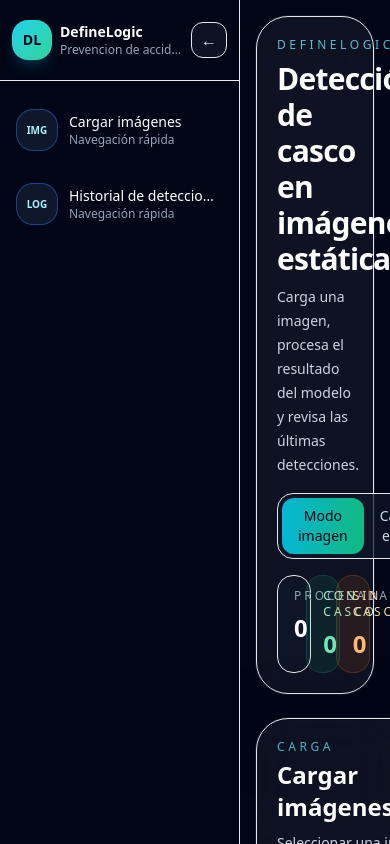
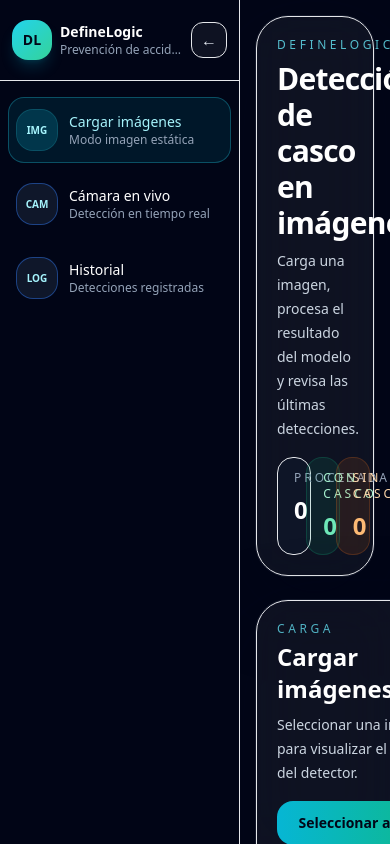
Before and after one commit to FabricioFernandezz/define_logic, a React (Vite) app in the folder front/: page / in a window 390 px wide. Built offline with nearby package versions, Linux system fonts and the light colour scheme; no server answers.

Commit message:
feat: agregar navegación y subtítulos a las vistas de detección, mejorar el componente de revisión

```diff
--- a/front/src/App.jsx
+++ b/front/src/App.jsx
@@ -75,15 +75,27 @@ const buildCameraHistoryEntry = (frameData) => {
   };
 };
 
+const VIEW_TITLES = {
+  image: "Detección de casco en imágenes",
+  live: "Detección en tiempo real",
+  history: "Historial de detecciones",
+};
+
+const VIEW_SUBTITLES = {
+  image: "Carga una imagen, procesa el resultado del modelo y revisa las últimas detecciones.",
+  live: "Activa la cámara para detectar automáticamente personas sin casco cada segundo.",
+  history: "Revisa todas las detecciones registradas. Haz click en una para ver el detalle.",
+};
+
 export default function App() {
   const [sidebarCollapsed, setSidebarCollapsed] = useState(false);
-  const [mode, setMode] = useState("image");
+  const [activeView, setActiveView] = useState("image");
+  const [currentIndex, setCurrentIndex] = useState(0);
   const [selectedImage, setSelectedImage] = useState(null);
   const [detections, setDetections] = useState([]);
   const [isProcessing, setIsProcessing] = useState(false);
   const [processError, setProcessError] = useState("");
   const [history, setHistory] = useState([]);
-  const [reviewEntry, setReviewEntry] = useState(null);
   const [savedDetections, setSavedDetections] = useState([]);
 
   const stats = useMemo(() => {
@@ -96,25 +108,22 @@ export default function App() {
       (sum, item) => sum + item.detections.filter((d) => !d.helmetDetected).length,
       0,
     );
-
     return { total, helmet, noHelmet };
   }, [history]);
 
+  const handleNavigate = (view) => {
+    setActiveView(view);
+  };
+
   const handleSelectImage = async (file) => {
-    if (!file) {
-      return;
-    }
-
+    if (!file) return;
     const previewUrl = URL.createObjectURL(file);
     const naturalSize = await new Promise((resolve, reject) => {
       const image = new Image();
-      image.onload = () => {
-        resolve({ width: image.naturalWidth, height: image.naturalHeight });
-      };
+      image.onload = () => resolve({ width: image.naturalWidth, height: image.naturalHeight });
       image.onerror = reject;
       image.src = previewUrl;
     });
-
     setSelectedImage({
       id: createId(),
       file,
@@ -130,16 +139,12 @@ export default function App() {
   };
 
   const handleProcessImage = async () => {
-    if (!selectedImage?.file || isProcessing) {
-      return;
-    }
-
+    if (!selectedImage?.file || isProcessing) return;
     setIsProcessing(true);
     setProcessError("");
     try {
       const result = await analyzeImage(selectedImage.file, selectedImage);
       const nextEntry = buildHistoryEntry(selectedImage, result);
-
       setDetections(result.detections);
       setSelectedImage((current) => ({
         ...current,
@@ -150,7 +155,7 @@ export default function App() {
         detections: result.detections,
         processedPreviewUrl: result.annotatedImage || current.previewUrl,
       }));
-      setHistory((current) => [nextEntry, ...current].slice(0, 8));
+      setHistory((current) => [nextEntry, ...current].slice(0, 20));
     } catch (error) {
       setProcessError(
         error instanceof Error ? error.message : "Error inesperado procesando la imagen",
@@ -158,24 +163,6 @@ export default function App() {
     } finally {
       setIsProcessing(false);
     }
-  };
-
-  const handleHistorySelect = (entry) => {
-    setReviewEntry(entry);
-  };
-
-  const handleReviewBack = () => {
-    setReviewEntry(null);
-  };
-
-  const handleReviewSave = (entry) => {
-    setSavedDetections((current) => [entry, ...current]);
-    setReviewEntry(null);
-  };
-
-  const handleReviewDelete = (id) => {
-    setHistory((current) => current.filter((item) => item.id !== id));
-    setReviewEntry(null);
   };
 
   const handleClearImage = () => {
@@ -186,78 +173,107 @@ export default function App() {
 
   const handleCameraDetection = (frameData) => {
     const entry = buildCameraHistoryEntry(frameData);
-    setHistory((current) => [entry, ...current].slice(0, 8));
+    setHistory((current) => [entry, ...current].slice(0, 20));
   };
 
-  const scrollToSection = (id) => {
-    const element = document.getElementById(id);
-    if (element) {
-      element.scrollIntoView({ behavior: "smooth", block: "start" });
-    }
+  const handleHistorySelect = (entry) => {
+    const index = history.findIndex((h) => h.id === entry.id);
+    setCurrentIndex(index >= 0 ? index : 0);
+    setActiveView("review");
   };
+
+  const handleReviewBack = () => {
+    setActiveView("history");
+  };
+
+  const handleReviewPrev = () => {
+    setCurrentIndex((i) => Math.max(0, i - 1));
+  };
+
+  const handleReviewNext = () => {
+    setCurrentIndex((i) => Math.min(history.length - 1, i + 1));
+  };
+
+  const handleReviewSave = (entry) => {
+    setSavedDetections((current) => [entry, ...current]);
+    setActiveView("history");
+  };
+
+  const handleReviewDelete = (id) => {
+    setHistory((current) => {
+      const next = current.filter((item) => item.id !== id);
+      if (currentIndex >= next.length && next.length > 0) {
+        setCurrentIndex(next.length - 1);
+      }
+      return next;
+    });
+    setActiveView("history");
+  };
+
+  const isReview = activeView === "review";
+  const isHistory = activeView === "history";
+  const isWorkView = activeView === "image" || activeView === "live";
 
   return (
     <div className="h-screen overflow-hidden bg-steel-950 text-steel-50">
       <div className="flex h-full">
         <Sidebar
           collapsed={sidebarCollapsed}
-          onToggle={() => setSidebarCollapsed((value) => !value)}
-          onNavigate={scrollToSection}
+          onToggle={() => setSidebarCollapsed((v) => !v)}
+          activeView={activeView}
+          onNavigate={handleNavigate}
         />
 
         <main className="flex-1 overflow-y-auto px-4 py-4 sm:px-6 lg:px-8">
           <div className="mx-auto flex max-w-7xl flex-col gap-6">
-            {reviewEntry ? (
+
+            {/* ── REVIEW VIEW ── */}
+            {isReview && history[currentIndex] && (
               <DetectionReview
-                entry={reviewEntry}
+                entry={history[currentIndex]}
+                currentIndex={currentIndex}
+                totalCount={history.length}
                 formatTimestamp={formatTimestamp}
+                onPrev={handleReviewPrev}
+                onNext={handleReviewNext}
                 onSave={handleReviewSave}
                 onDelete={handleReviewDelete}
                 onBack={handleReviewBack}
               />
-            ) : (
+            )}
+
+            {/* ── HISTORY VIEW ── */}
+            {isHistory && (
+              <div className="animate-fadeUp flex flex-col gap-6">
+                <header className="rounded-[2rem] border border-white/8 bg-white/5 p-5 shadow-glow backdrop-blur-xl">
+                  <p className="text-xs uppercase tracking-[0.3em] text-accent-300/80">DefineLogic</p>
+                  <h1 className="mt-2 text-3xl font-semibold tracking-tight text-white sm:text-4xl">
+                    {VIEW_TITLES.history}
+                  </h1>
+                  <p className="mt-2 text-sm leading-6 text-steel-300">{VIEW_SUBTITLES.history}</p>
+                </header>
+                <DetectionList
+                  items={history}
+                  onSelectItem={handleHistorySelect}
+                  formatTimestamp={formatTimestamp}
+                  fullWidth
+                />
+              </div>
+            )}
+
+            {/* ── IMAGE / LIVE VIEW ── */}
+            {isWorkView && (
               <>
                 <header className="rounded-[2rem] border border-white/8 bg-white/5 p-5 shadow-glow backdrop-blur-xl animate-fadeUp">
                   <div className="flex flex-col gap-4 lg:flex-row lg:items-center lg:justify-between">
                     <div>
-                      <p className="text-xs uppercase tracking-[0.3em] text-accent-300/80">
-                        DefineLogic
-                      </p>
+                      <p className="text-xs uppercase tracking-[0.3em] text-accent-300/80">DefineLogic</p>
                       <h1 className="mt-2 text-3xl font-semibold tracking-tight text-white sm:text-4xl">
-                        {mode === "image"
-                          ? "Detección de casco en imágenes estáticas"
-                          : "Detección de casco en tiempo real"}
+                        {VIEW_TITLES[activeView]}
                       </h1>
                       <p className="mt-2 max-w-3xl text-sm leading-6 text-steel-300">
-                        {mode === "image"
-                          ? "Carga una imagen, procesa el resultado del modelo y revisa las últimas detecciones."
-                          : "Activa la cámara para detectar automáticamente personas sin casco cada segundo."}
+                        {VIEW_SUBTITLES[activeView]}
                       </p>
-
-                      <div className="mt-4 inline-flex rounded-2xl border border-white/8 bg-steel-900/70 p-1">
-                        <button
-                          type="button"
-                          onClick={() => setMode("image")}
-                          className={`rounded-xl px-4 py-2 text-sm font-medium transition ${
-                            mode === "image"
-                              ? "bg-gradient-to-r from-accent-500 to-ok-500 text-steel-950"
-                              : "text-steel-300 hover:text-white"
-                          }`}
-                        >
-                          Modo imagen
-                        </button>
-                        <button
-                          type="button"
-                          onClick={() => setMode("camera")}
-                          className={`rounded-xl px-4 py-2 text-sm font-medium transition ${
-                            mode === "camera"
-                              ? "bg-gradient-to-r from-accent-500 to-ok-500 text-steel-950"
-                              : "text-steel-300 hover:text-white"
-                          }`}
-                        >
-                          Cámara en vivo
-                        </button>
-                      </div>
                     </div>
 
                     <div className="grid grid-cols-3 gap-3 text-center sm:min-w-[360px]">
@@ -279,7 +295,7 @@ export default function App() {
 
                 <div className="grid gap-6 xl:grid-cols-[minmax(0,1.65fr)_360px]">
                   <section className="flex flex-col gap-6">
-                    {mode === "image" ? (
+                    {activeView === "image" ? (
                       <>
                         <ImageUploader
                           image={selectedImage}
@@ -292,17 +308,16 @@ export default function App() {
                           isProcessing={isProcessing}
                           processError={processError}
                           onProcess={handleProcessImage}
-                          onNavigateHistory={() => scrollToSection("history-panel")}
+                          onNavigateHistory={() => handleNavigate("history")}
                         />
                       </>
                     ) : (
                       <LiveCamera onCameraDetection={handleCameraDetection} />
                     )}
-
                     <StatsPanel history={history} />
                   </section>
 
-                  <aside id="history-panel" className="xl:sticky xl:top-6 xl:h-[calc(100vh-3rem)]">
+                  <aside className="xl:sticky xl:top-6 xl:h-[calc(100vh-3rem)]">
                     <DetectionList
                       items={history}
                       onSelectItem={handleHistorySelect}
@@ -312,6 +327,7 @@ export default function App() {
                 </div>
               </>
             )}
+
           </div>
         </main>
       </div>
--- a/front/src/components/Sidebar.jsx
+++ b/front/src/components/Sidebar.jsx
@@ -1,9 +1,10 @@
 const menuItems = [
-  { id: "upload-section", label: "Cargar imágenes", hint: "IMG" },
-  { id: "history-panel", label: "Historial de detecciones", hint: "LOG" },
+  { id: "image", label: "Cargar imágenes", hint: "IMG", sub: "Modo imagen estática" },
+  { id: "live", label: "Cámara en vivo", hint: "CAM", sub: "Detección en tiempo real" },
+  { id: "history", label: "Historial", hint: "LOG", sub: "Detecciones registradas" },
 ];
 
-export default function Sidebar({ collapsed, onToggle, onNavigate }) {
+export default function Sidebar({ collapsed, onToggle, activeView, onNavigate }) {
   return (
     <aside
       style={{ width: collapsed ? "70px" : "240px", transition: "width 300ms ease" }}
@@ -13,7 +14,7 @@ export default function Sidebar({ collapsed, onToggle, onNavigate }) {
         <button
           type="button"
           className="flex items-center gap-2 text-left min-w-0"
-          onClick={() => onNavigate("upload-section")}
+          onClick={() => onNavigate("image")}
         >
           <div className="flex h-10 w-10 shrink-0 items-center justify-center rounded-2xl bg-gradient-to-br from-accent-400 to-ok-400 text-sm font-black text-steel-950 shadow-lg shadow-accent-500/20">
             DL
@@ -21,7 +22,7 @@ export default function Sidebar({ collapsed, onToggle, onNavigate }) {
           {!collapsed && (
             <div className="min-w-0">
               <p className="truncate text-sm font-semibold text-white">DefineLogic</p>
-              <p className="truncate text-xs text-steel-400">Prevencion de accidentes laborales</p>
+              <p className="truncate text-xs text-steel-400">Prevención de accidentes</p>
             </div>
           )}
         </button>
@@ -38,24 +39,39 @@ export default function Sidebar({ collapsed, onToggle, onNavigate }) {
 
       <div className="flex-1 px-2 py-4">
         <nav className="space-y-2">
-          {menuItems.map((item) => (
+          {menuItems.map((item) => {
+            const isActive = activeView === item.id || (activeView === "review" && item.id === "history");
+            return (
               <button
                 key={item.id}
                 type="button"
                 onClick={() => onNavigate(item.id)}
-              className="group flex w-full items-center gap-3 rounded-2xl border border-transparent px-2 py-3 text-left transition hover:border-white/8 hover:bg-white/5"
+                className={`group flex w-full items-center gap-3 rounded-2xl border px-2 py-3 text-left transition ${
+                  isActive
+                    ? "border-accent-400/30 bg-accent-500/10"
+                    : "border-transparent hover:border-white/8 hover:bg-white/5"
+                }`}
               >
-              <span className="flex h-10 w-10 shrink-0 items-center justify-center rounded-2xl bg-steel-900 text-[10px] font-semibold text-accent-200 ring-1 ring-white/6 transition group-hover:bg-accent-500/12 group-hover:text-white">
+                <span
+                  className={`flex h-10 w-10 shrink-0 items-center justify-center rounded-2xl text-[10px] font-semibold ring-1 transition ${
+                    isActive
+                      ? "bg-accent-500/20 text-accent-200 ring-accent-400/30"
+                      : "bg-steel-900 text-accent-200 ring-white/6 group-hover:bg-accent-500/12 group-hover:text-white"
+                  }`}
+                >
                   {item.hint}
                 </span>
                 {!collapsed && (
                   <div className="min-w-0">
-                  <p className="truncate text-sm font-medium text-white">{item.label}</p>
-                  <p className="text-xs text-steel-400">Navegación rápida</p>
+                    <p className={`truncate text-sm font-medium ${isActive ? "text-accent-200" : "text-white"}`}>
+                      {item.label}
+                    </p>
+                    <p className="text-xs text-steel-400">{item.sub}</p>
                   </div>
                 )}
               </button>
-          ))}
+            );
+          })}
         </nav>
       </div>
     </aside>
```
Also changed, not shown: front/src/components/DetectionReview.jsx (+40 -1 lines). Lines whose indentation alone changed are shown as unchanged.
